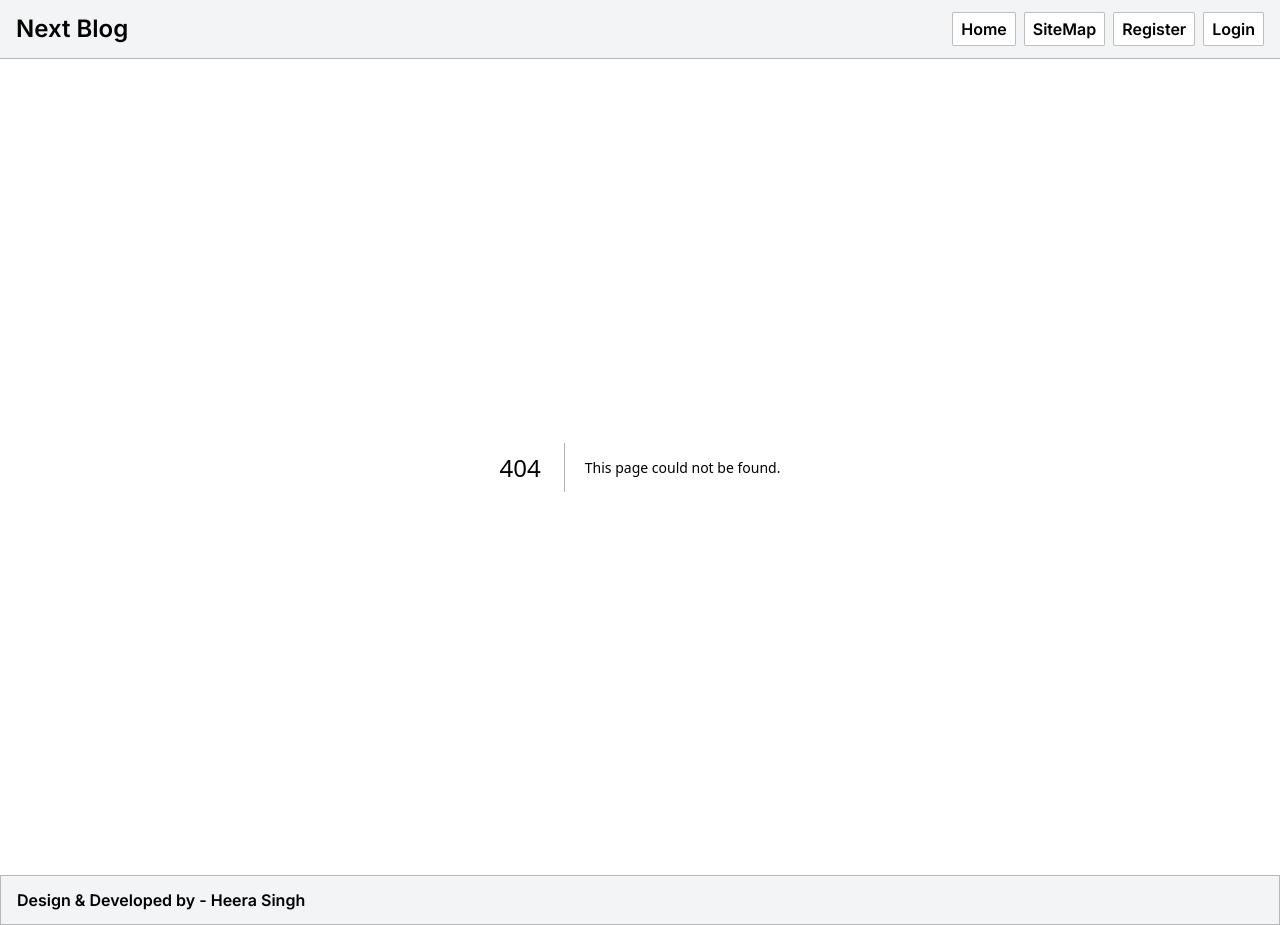
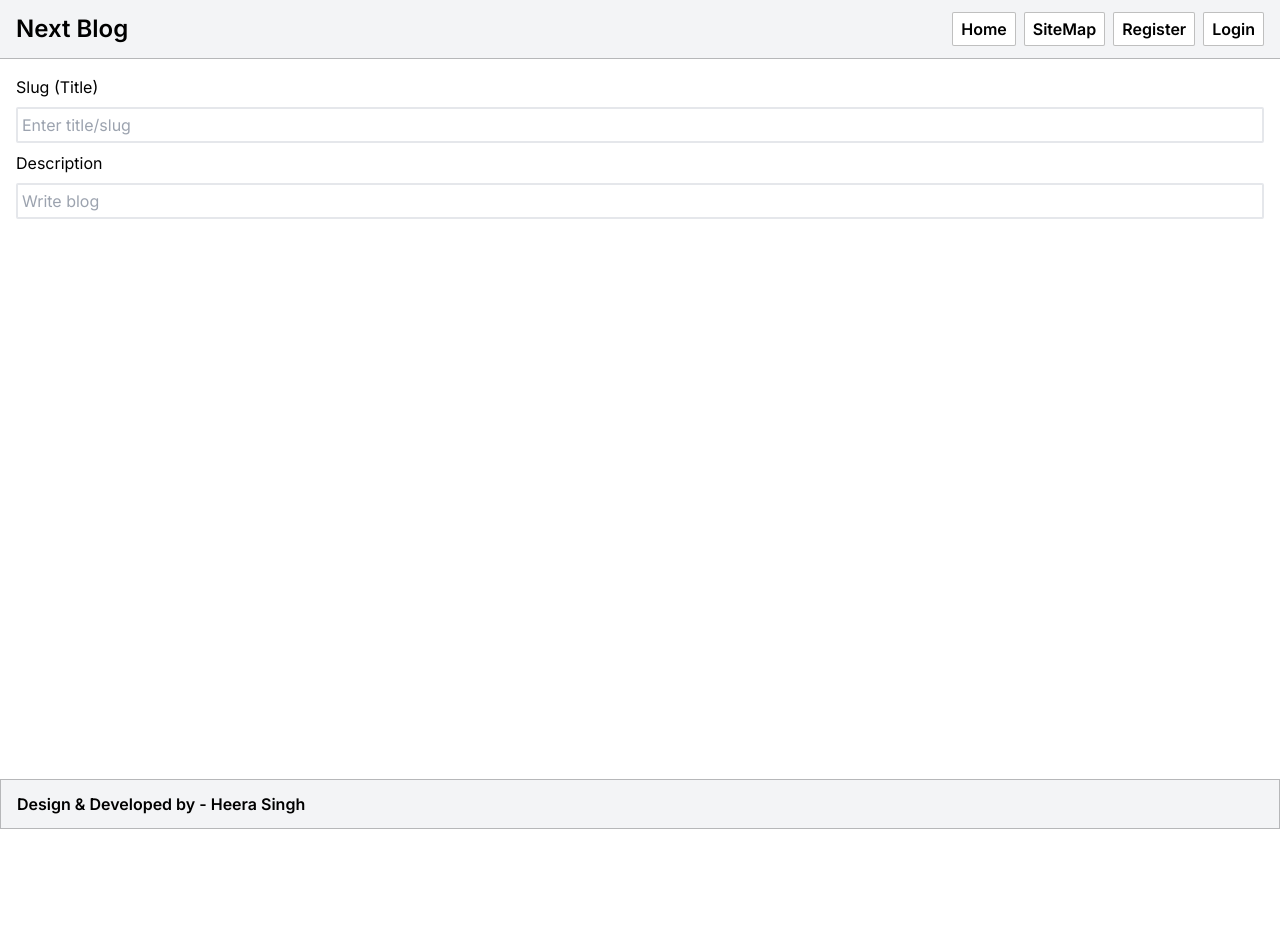
Before and after one commit to heera9331/next-blog, a Next.js app: page /create-post in a window 1280 px wide. Before the commit this address had no page. After the commit the page ends 829 px from the top, so only its background shows below. Built offline with nearby package versions, Linux system fonts and the light colour scheme.

Commit message:
create post running

```diff
--- /dev/null
+++ b/app/create-post/page.tsx
@@ -0,0 +1,43 @@
+"use client"
+
+import Image from "next/image";
+import { Input } from "@/components"
+import { useState } from "react";
+import React from "react";
+
+
+export default function Page() {
+    const [post, setPost] = useState({
+        slug: "",
+        desc: "",
+        tags: "",
+        category: ""
+    })
+
+    return (
+        <div>
+            <form action="#" method="post">
+                <Input
+                    label="Slug (Title)"
+                    value={post.slug}
+                    htmlFor="slug"
+                    placeholder="Enter title/slug"
+                    onChange={(e) => {
+                        setPost({ ...post, slug: e.target.value });
+                    }}
+                />
+
+                <Input
+                    label="Description"
+                    value={post.desc}
+                    htmlFor="desc"
+                    placeholder="Write blog"
+                    onChange={(e) => {
+                        setPost({ ...post, desc: e.target.value });
+                    }}
+                />
+
+            </form>
+        </div>
+    );
+}
--- a/app/sitemap/page.tsx
+++ b/app/sitemap/page.tsx
@@ -11,6 +11,7 @@ export default function Page() {
                 <a href="/login" className="underline text-blue-800">Login</a>
                 <a href="/register" className="underline text-blue-800">Register</a>
                 <a href="/sitemap" className="underline text-blue-800">Sitemap</a>
+                <a href="/create-post" className="underline text-blue-800">Create post</a>
             </div>
         </div>
     )
--- a/package.json
+++ b/package.json
@@ -12,8 +12,8 @@
     "axios": "^1.6.7",
     "mongoose": "^8.2.1",
     "next": "14.1.3",
-    "react": "^18",
-    "react-dom": "^18",
+    "react": "^18.2.0",
+    "react-dom": "^18.2.0",
     "react-icons": "^5.0.1"
   },
   "devDependencies": {
```
Also changed, not shown: 1 other file (tests, documents, lock files or other folders).
